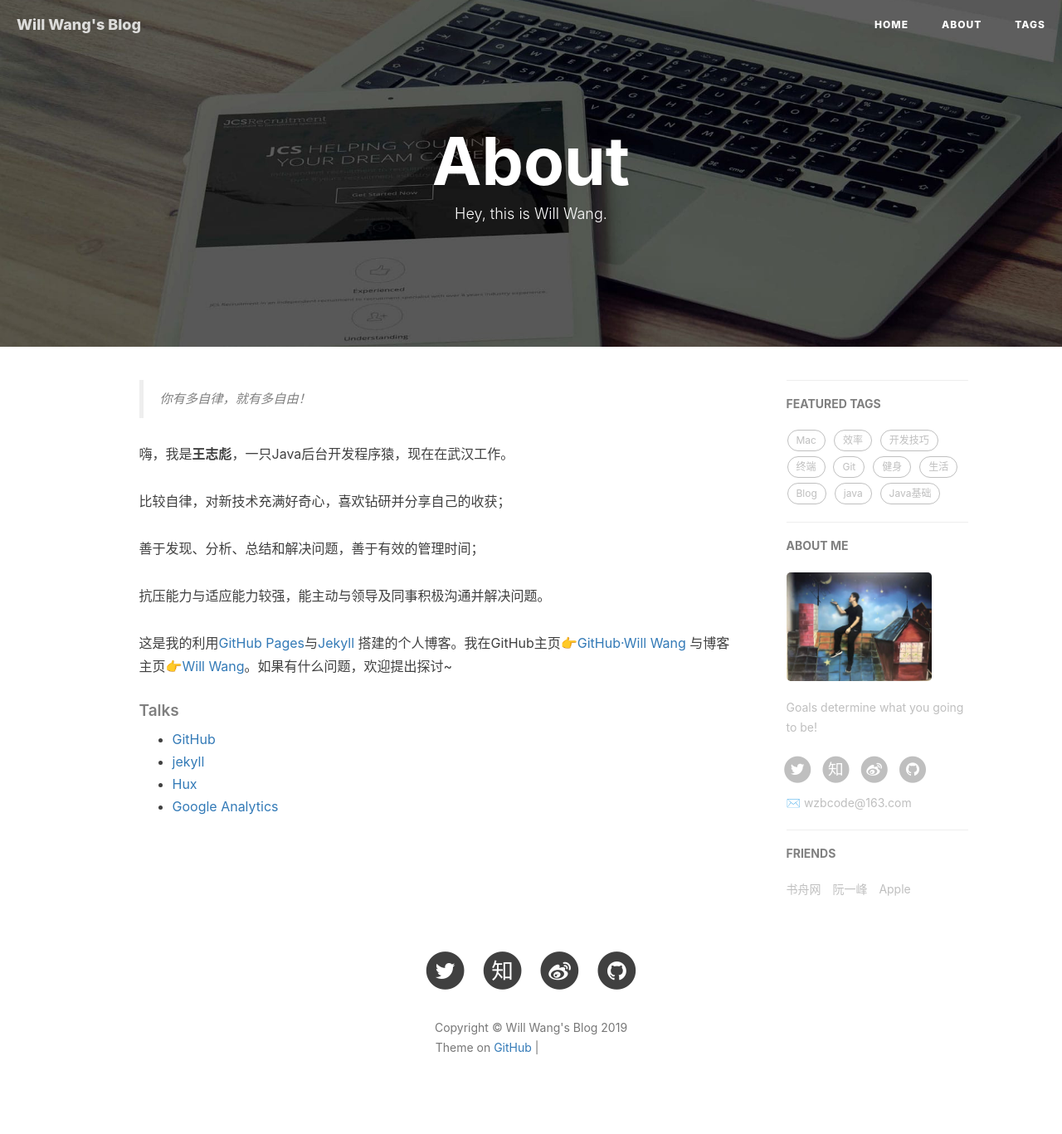
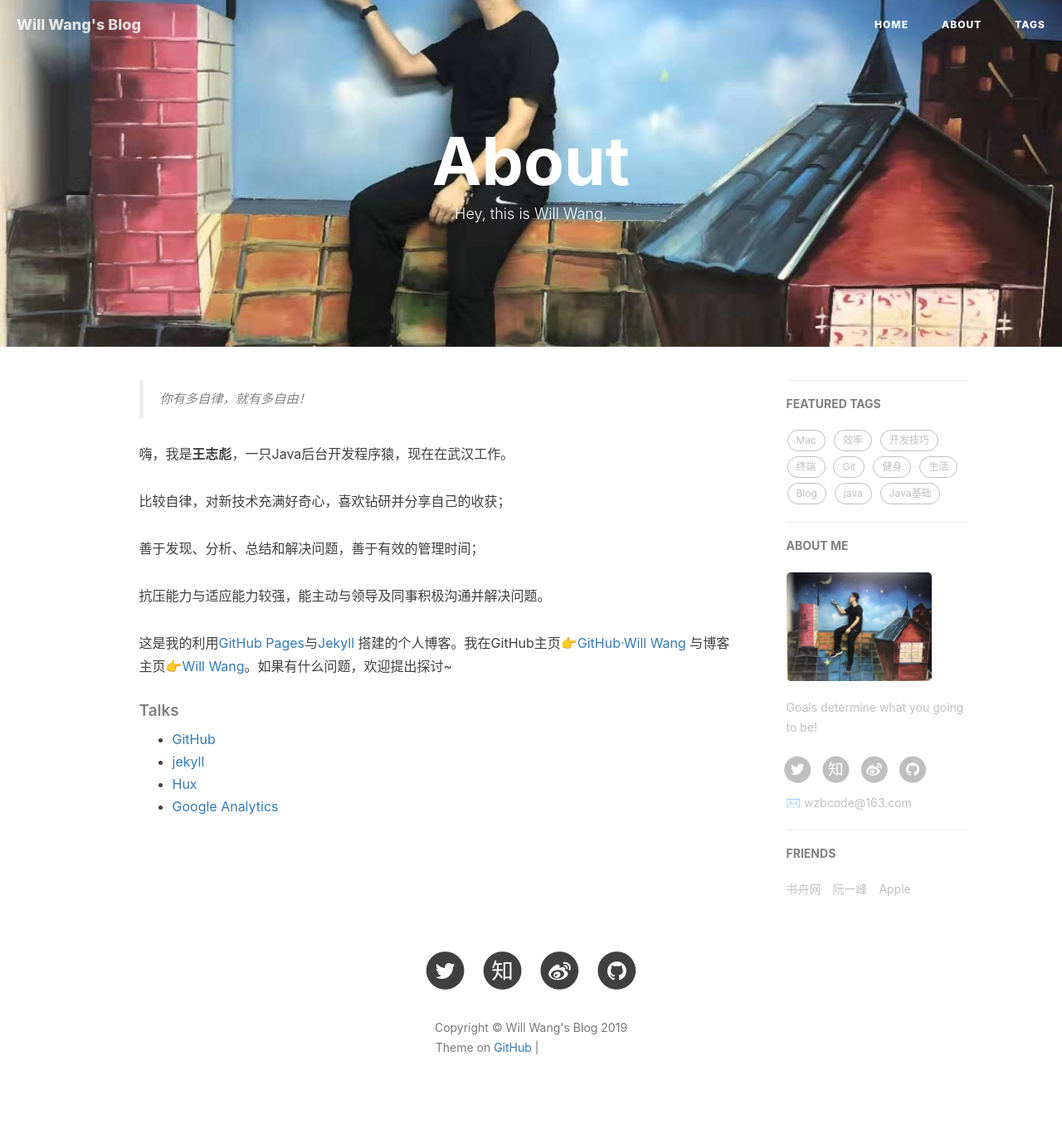
Before and after one commit to flyingwzb/flyingwzb.github.io, a Jekyll site: the page built from about.html, in a window 1280 px wide. Shown: the whole page at 83% size. Built offline with Jekyll 4.4.1, drawn with Linux system fonts in a browser that asks for light colours; nearby versions of some CDN libraries; comment, search, counter and statistics services are not loaded; grey boxes are pictures that could not be loaded.

Commit message:
修改个人背景

```diff
--- a/_config.yml
+++ b/_config.yml
@@ -12,7 +12,7 @@ github_repo: "https://github.com/flyingwzb/flyingwzb.github.io.git" # you code r
 # Sidebar settings
 sidebar: true                           # whether or not using Sidebar.
 sidebar-about-description: "Goals determine what you going to be!"
-sidebar-avatar: /img/willwang.jpg      # use absolute URL, seeing it's used in both `/` and `/about/`
+sidebar-avatar: /img/post-will-wang.jpg      # use absolute URL, seeing it's used in both `/` and `/about/`
 
 
 
--- a/about.html
+++ b/about.html
@@ -2,7 +2,7 @@
 layout: page
 title: "About"
 description: "Hey, this is Will Wang."
-header-img: "img/post-bg-rwd.jpg"
+header-img: "img/post-will-wang.jpg"
 ---
 
 <!-- Language Selector -->
```
Also changed, not shown: img/post-bg-rwd.jpg (deleted), img/post-will-wang.jpg (renamed from img/willwang.jpg).
